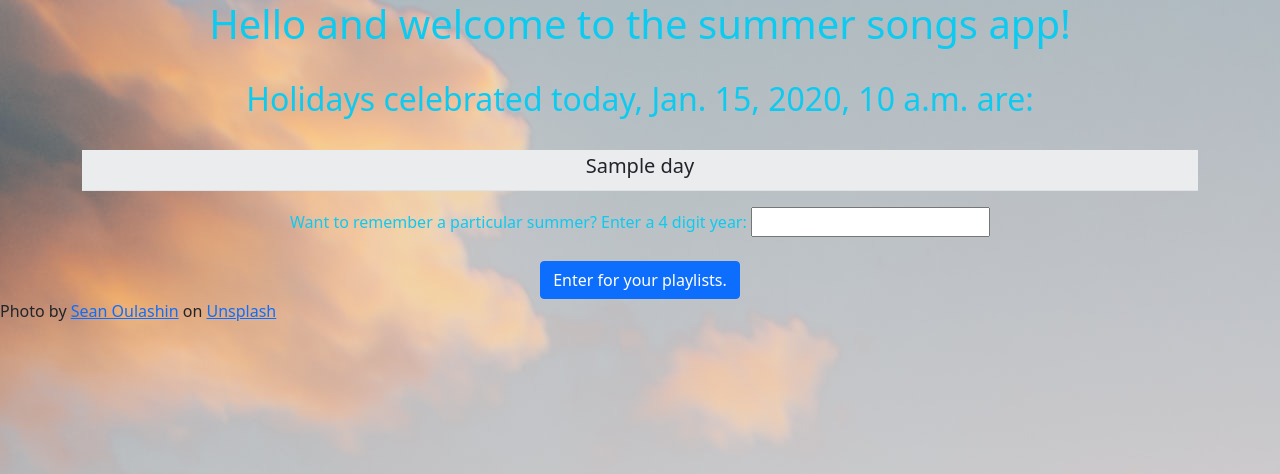
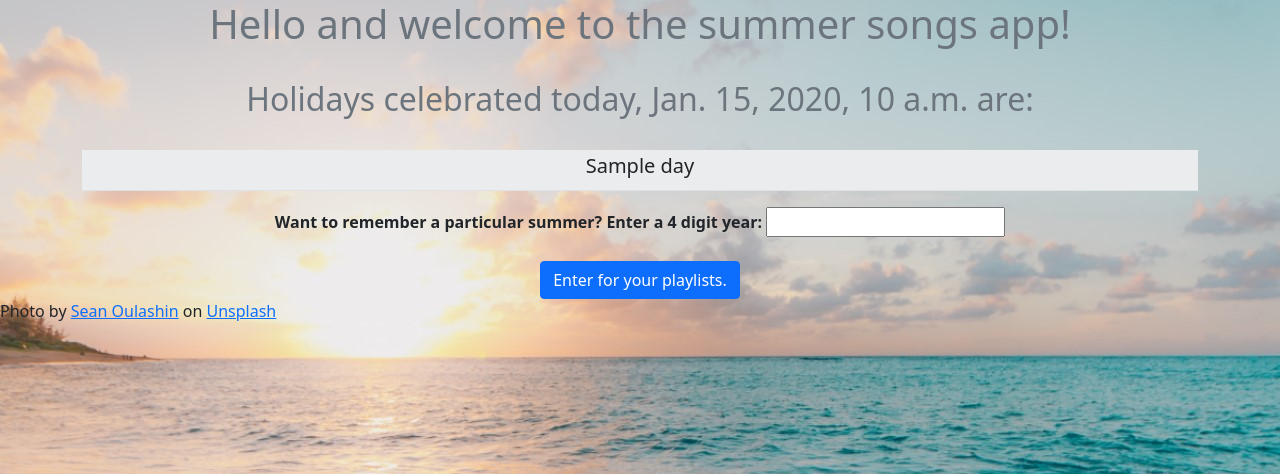
Before and after one commit to mortega2-ops/summer_song_project, a Django app: template summer_song_project/summer_song_app/templates/summer_song_app/home.html in a window 1280 px wide. Shown: the top 474 px of the page. Run offline with Django 3.2, Linux system fonts and the light colour scheme; the template is opened without the code that fills it: most values are stand-ins (such as "Sample title", 1, 10 or a date in 2020).

Commit message:
background and icon

```diff
--- a/summer_song_project/summer_song_app/templates/summer_song_app/home.html
+++ b/summer_song_project/summer_song_app/templates/summer_song_app/home.html
@@ -7,18 +7,19 @@
     <link href="https://cdn.jsdelivr.net/npm/bootstrap@5.0.1/dist/css/bootstrap.min.css" rel="stylesheet"
           integrity="sha384-+0n0xVW2eSR5OomGNYDnhzAbDsOXxcvSN1TPprVMTNDbiYZCxYbOOl7+AMvyTG2x" crossorigin="anonymous">
     <meta charset="UTF-8">
-
+    <link rel="icon" type="image/png" href="{% static "images/Sunshine-icon.png" %}">
     <title>Summer Songs</title>
 </head>
-<body id="bg" style="background-image: url('{% static "summer_song_app/static/images/sean-oulashin-unsplash.jpg"%}');">
+<body id="bg" style="background-image: url('{% static "images/sean-oulashin-unsplash-crop2.jpg"%}');">
 <div class="container text-center">
-    <h1 class="text-info"> Hello and welcome to the summer songs app!</h1><br/>
-    <h2 class="text-info">Holidays celebrated today, {{ today }} are: </h2> <br/>
+<!--    <img src="{% static 'images/sean-oulashin-unsplash.jpg' %}">-->
+    <h1 class="text-muted"> Hello and welcome to the summer songs app!</h1><br/>
+    <h2 class="text-muted">Holidays celebrated today, {{ today }} are: </h2> <br/>
 <!--    <h2>Today's Holidays are: </h2> <br/>-->
     <table class="table center table-striped table-sm bg-info bg-light">
         {% for day in todays_holidays %}
-        <tr>
-            <td><h5>{{ day }}</h5></td>
+        <tr style="width: 65%">
+            <td style="width: 65%"><h5>{{ day }}</h5></td>
         </tr>
         {% endfor %}
     </table>
@@ -29,7 +30,7 @@
     {% csrf_token %}
 <!--        <label for="end_date">Enter a date in this format YYYY-MM-DD: </label>-->
 <!--        <input id="end_date" type="text" name="end_date"><br/>-->
-        <label for="desired_year" class="text-info">Want to remember a particular summer?  Enter a 4 digit year: </label>
+        <label for="desired_year"><strong>Want to remember a particular summer?  Enter a 4 digit year:</strong></label>
         <input id="desired_year" type="text" name="desired_year"></input><br/><br/>
         <button type="submit" class="btn btn-primary">Enter for your playlists.</button>
     </form>
--- a/summer_song_project/summer_song_app/views.py
+++ b/summer_song_project/summer_song_app/views.py
@@ -9,9 +9,8 @@ from datetime import date
 import re
 import json
 
-SPOTIPY_CLIENT_ID = '08506e7f1b51411394c3b98565732d1f'
-SPOTIPY_CLIENT_SECRET = 'e8aa11e748db461fa385548eb742f238'
-
+SPOTIPY_CLIENT_ID = 'need this'
+SPOTIPY_CLIENT_SECRET = 'need this'
 
 
 def home(request):
```
Also changed, not shown: summer_song_project/summer_song_app/templates/summer_song_app/getsongs.html (+9 -2 lines), summer_song_project/db.sqlite3, summer_song_project/summer_song_app/static/images/sean-oulashin-unsplash-crop2.jpg (added), summer_song_project/summer_song_app/static/images/sean-oulashin-unsplash.jpg.
